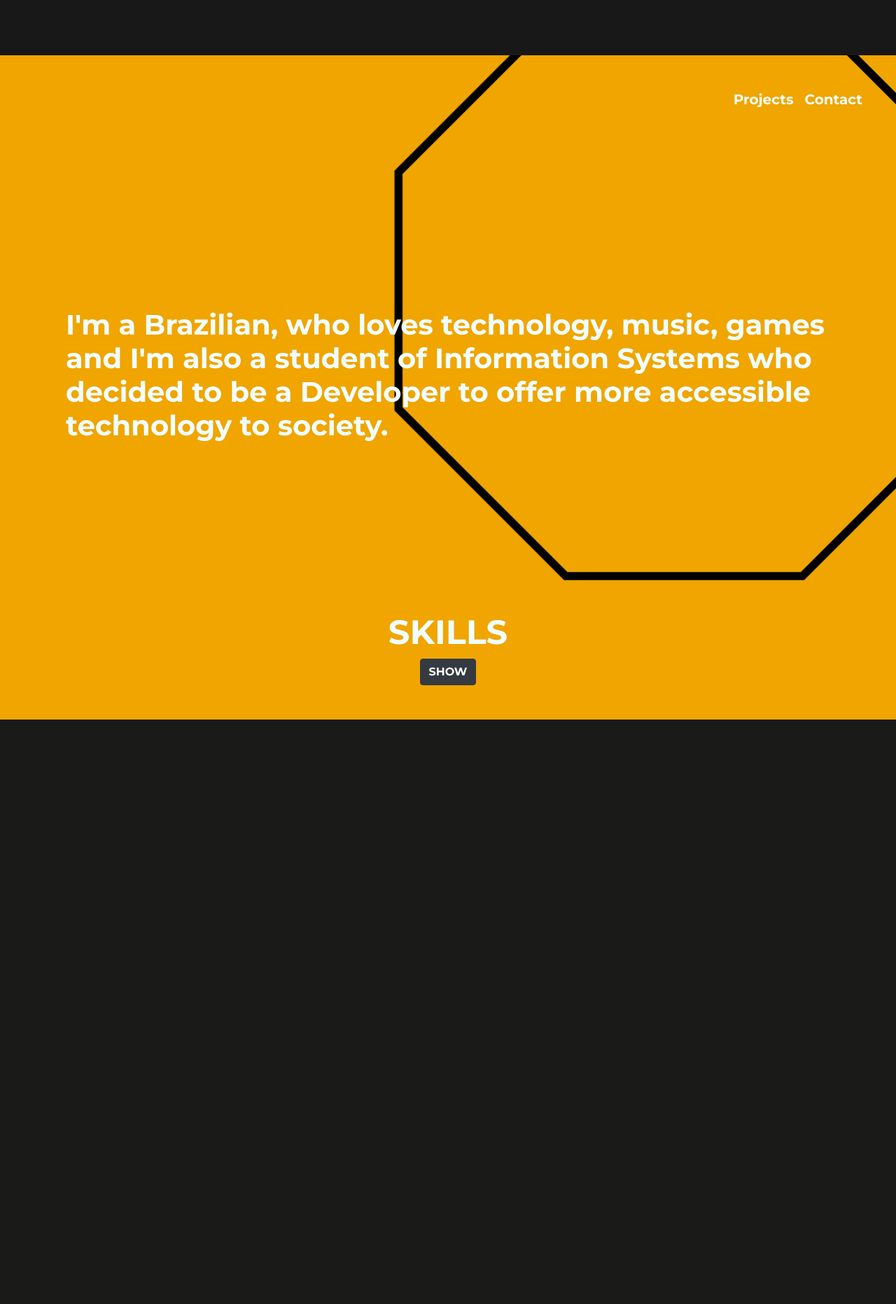
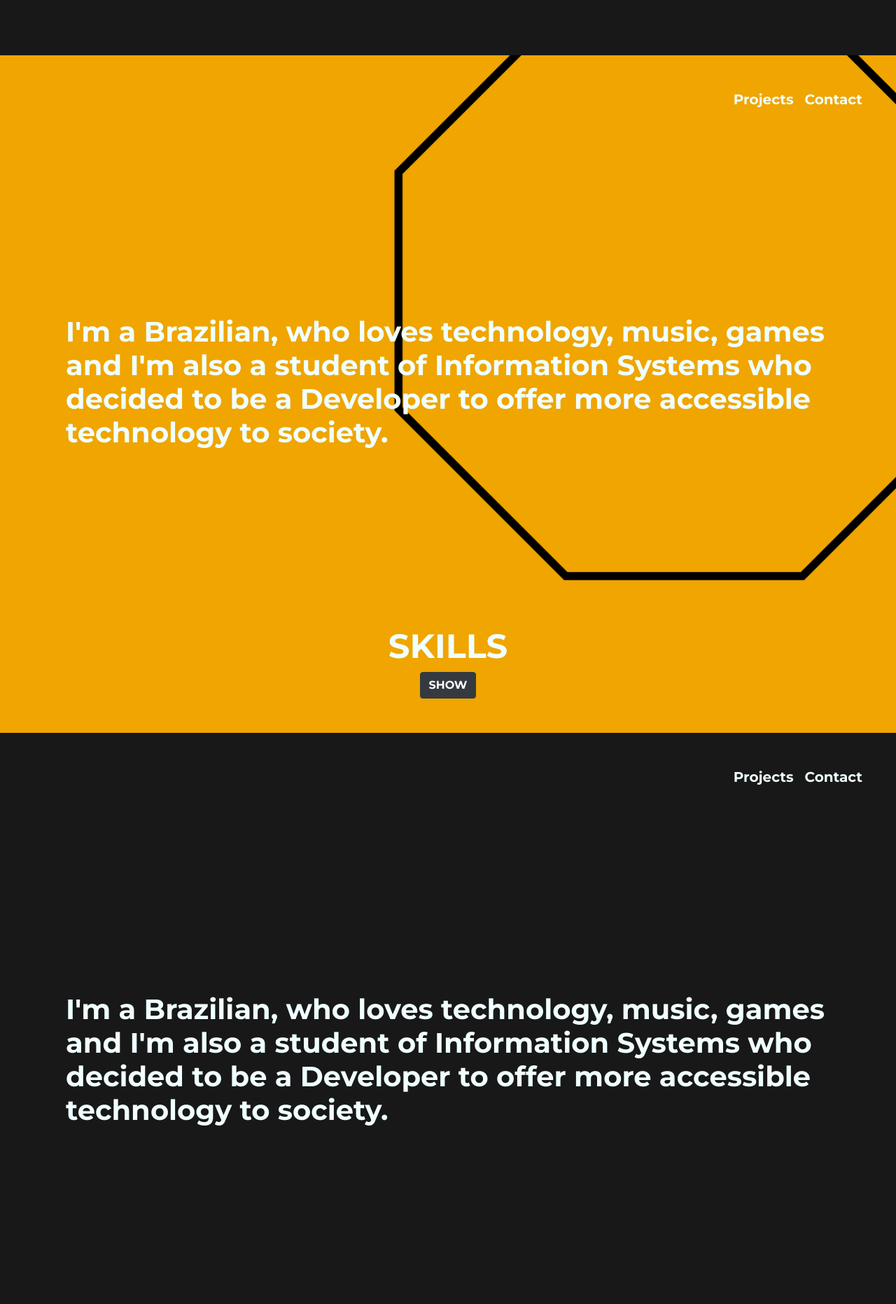
Before and after one commit to lucascostamr/Web-Portifolio, a Flask app: page / in a window 1280 px wide. Shown: the part 892-2755 px from the top of the page at 70% size. Before the commit the page ends 1920 px from the top, so only its background shows below. Run offline with Flask 2, Linux system fonts and the light colour scheme; some libraries are stand-ins or nearby versions.

Commit message:
Fixed page response

```diff
--- a/static/css/styles.css
+++ b/static/css/styles.css
@@ -132,7 +132,7 @@ body {
 
 /* abaout me */
 .about-container {
-    padding: 14.7rem 1.5rem;
+    padding: 15.3rem 1.5rem;
 }
 
 .about-text {
@@ -183,6 +183,7 @@ body {
     /* about me */
     .about-container {
         padding-top: 3rem;
+        padding-bottom: 13.6rem;
         text-align: center;
     }
 
@@ -204,3 +205,10 @@ body {
         font-size: 1.15rem;
     }
 }
+
+/* PROJECTS */
+
+#projects-page-sec{
+    background-color: #181818;
+    position: relative;
+}
--- a/templates/index.html
+++ b/templates/index.html
@@ -92,7 +92,34 @@
         </div>
     </div>
 </section>
+<section id="projects-page-sec">
+    <img class="octagon-about-img" src="{{ url_for('static', filename='images/octagon-black.png') }}"
+        alt="octagon-about-img">
 
+    <!-- Navbar -->
+    <nav class="navbar navbar-expand-lg navbar-light">
+        <button class="navbar-toggler button-navbar-about" type="button" data-toggle="collapse"
+            data-target="#navbar-project-page" aria-controls="navbar-project-page" aria-expanded="false"
+            aria-label="Toggle navigation">
+            <span class="navbar-toggler-icon"></span>
+        </button>
+        <div class="collapse navbar-collapse justify-content-end" id="navbar-project-page">
+            <ul class="navbar-nav">
+                <li class="nav-item">
+                    <a class="nav-link active" href="#"><span class="navbar-item">Projects</span></a>
+                </li>
+                <li class="nav-item">
+                    <a class="nav-link active" href="#"><span class="navbar-item">Contact</span></a>
+                </li>
+            </ul>
+        </div>
+    </nav>
 
-
+    <!-- Content -->
+    <div class="container about-container">
+        <h3 class="about-text">
+            I'm a Brazilian, who loves technology, music, games and I'm also a student of Information Systems who decided to be a Developer to offer more accessible technology to society.
+        </h3>
+    </div>
+</section>
 {% include "footer.html" %}
```
